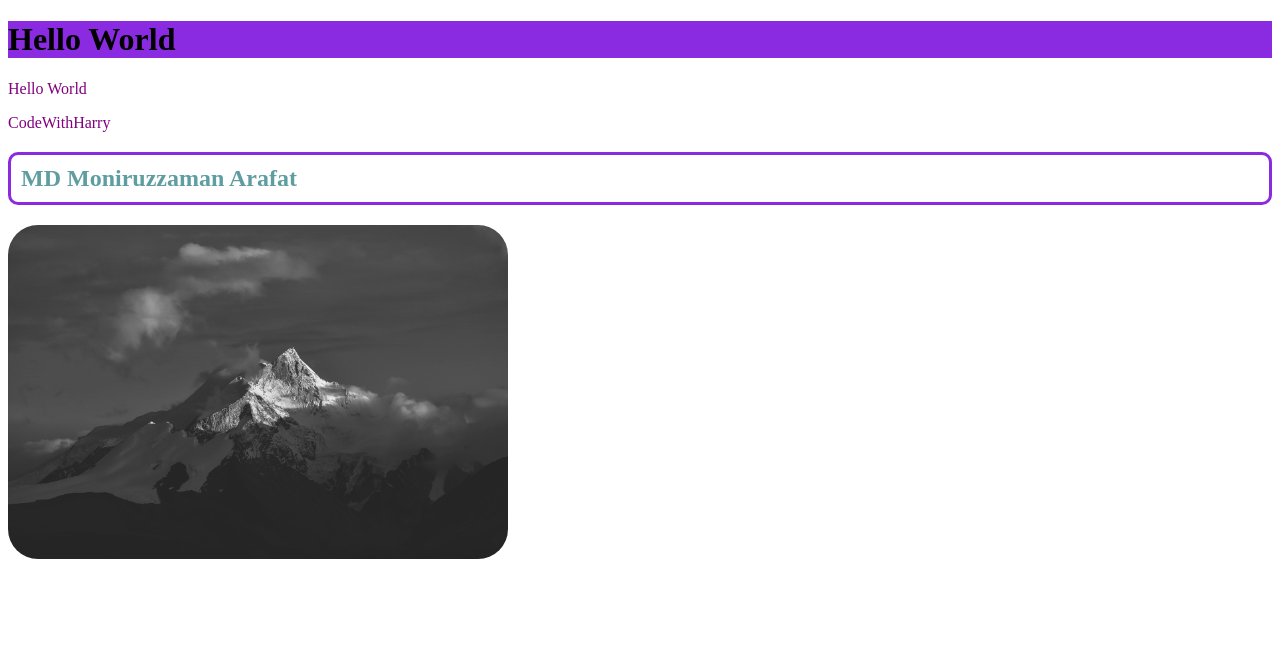
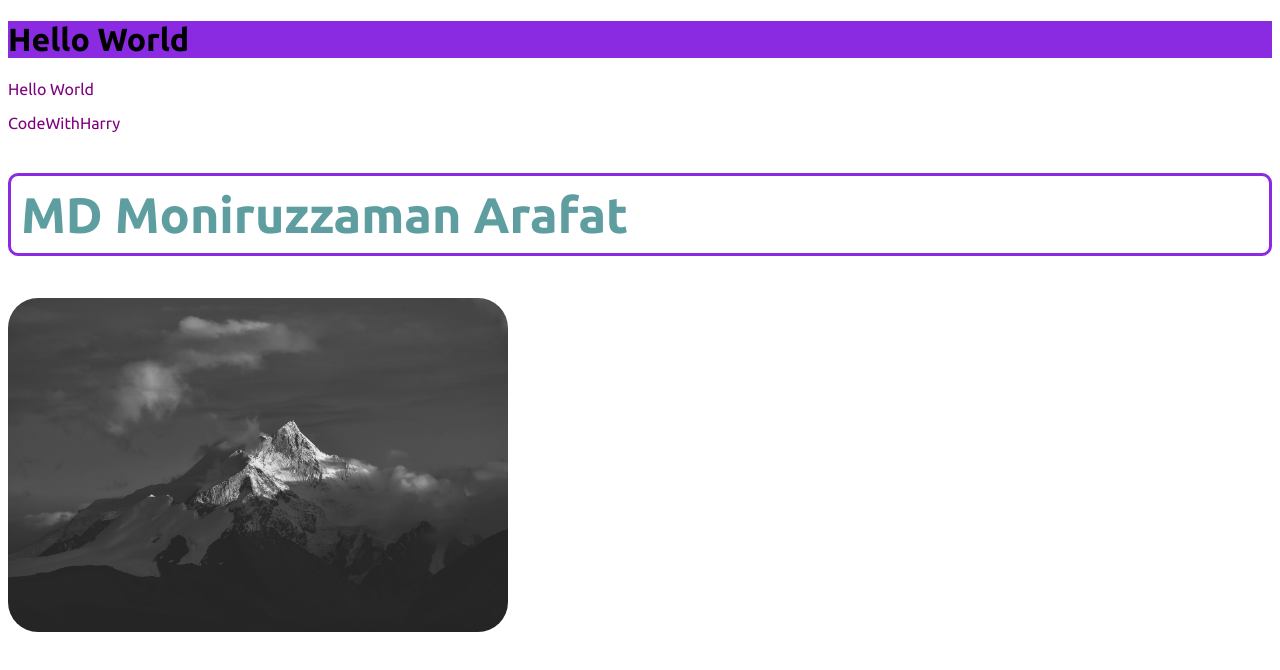
Before and after one commit to MD-Moniruzzaman-Arafat/CSS, a plain HTML site: page index.html in a window 1280 px wide. Drawn offline with Linux system fonts and the light colour scheme.

Commit message:
google font

```diff
--- a/index.html
+++ b/index.html
@@ -5,10 +5,14 @@
       <meta charset="UTF-8">
       <meta name="viewport" content="width=device-width, initial-scale=1.0">
       <title>CSS</title>
+      <link rel="preconnect" href="https://fonts.googleapis.com">
+      <link rel="preconnect" href="https://fonts.gstatic.com" crossorigin>
+      <link href="https://fonts.googleapis.com/css2?family=Ubuntu:wght@400;700&display=swap" rel="stylesheet">
       <style>
             body {
                   /* background-image: url("./pexels-zhanqun-cai-3998488.jpg");
                   background-size: cover; */
+                  font-family: 'Ubuntu', sans-serif;
             }
 
             h1 {
@@ -30,6 +34,8 @@
                   border-color: blueviolet;
                   padding: 10px;
                   color: cadetblue;
+                  font-weight: 700;
+                  font-size: 50px;
             }
 
             img {
```
